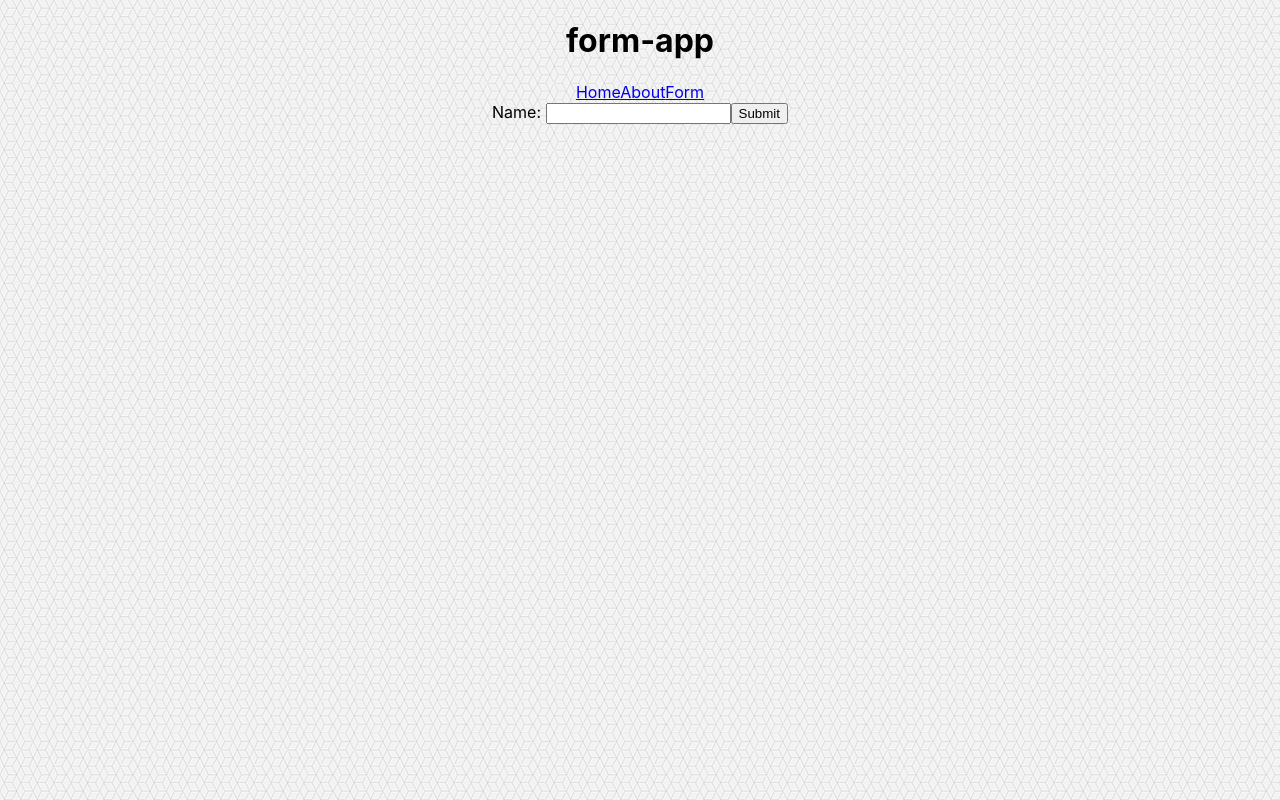
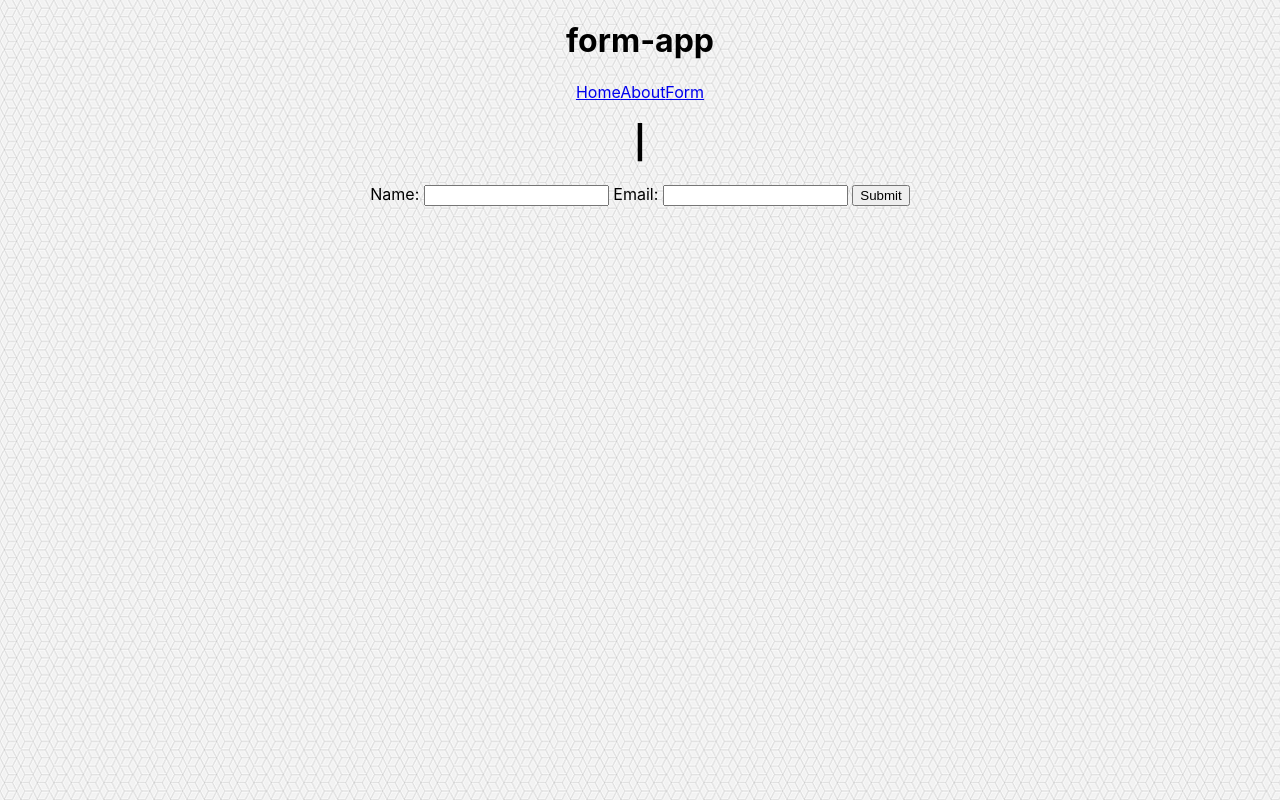
Before and after one commit to tsimnujhawj/form-app, a React (Create React App) app in the folder client/: page / in a window 1280 px wide. Built offline with nearby package versions, Linux system fonts and the light colour scheme.

Commit message:
added form states

```diff
--- a/client/src/components/Forms/Form.js
+++ b/client/src/components/Forms/Form.js
@@ -1,13 +1,37 @@
 import React, { Component } from 'react'
 
 export default class Form extends Component {
-  render() {
+    constructor()
+    {
+        super()
+        this.state = {
+            name: "",
+            email: ""
+        }
+        this.nameInput = React.createRef();
+        this.emailInput = React.createRef();
+
+        this.handleSubmit = this.handleSubmit.bind(this);
+    }
+
+    handleSubmit(event)
+    {
+        event.preventDefault();
+        this.setState({
+            name: this.nameInput.current.value,
+            email: this.emailInput.current.value
+        })
+    }
+
+    render()
+    {
     return (
         <form onSubmit={this.handleSubmit}>
-        <label>Name: <input type="text" ref={(input) => this.input = input} />
-        </label>
+            <h1>{this.state.name} | {this.state.email}</h1>
+            <label>Name: <input type="text" ref={this.nameInput} /></label>
+            <label> Email: <input type="text" ref={this.emailInput} /> </label>
             <input type="submit" value="Submit" />
         </form>
     )
-  }
+    }
 }
--- a/client/src/components/Forms/FormContainer.js
+++ b/client/src/components/Forms/FormContainer.js
@@ -2,7 +2,8 @@
 import Form from './Form'
 
 export default class FormContainer extends Component {
-  render() {
+    render()
+    {
         return (
             <div>
                 <Form />
--- a/client/src/components/Layouts/Home.js
+++ b/client/src/components/Layouts/Home.js
@@ -4,7 +4,8 @@
 import FormContainer from '../Forms/FormContainer';
 
 export default class Home extends Component {
-  render() {
+    render()
+    {
         return (
             <div style={{textAlign: "center"}}>
                 <Header />
```
Also changed, not shown: client/src/components/Layouts/Header.js (+6 -5 lines). Lines whose indentation alone changed are shown as unchanged.
